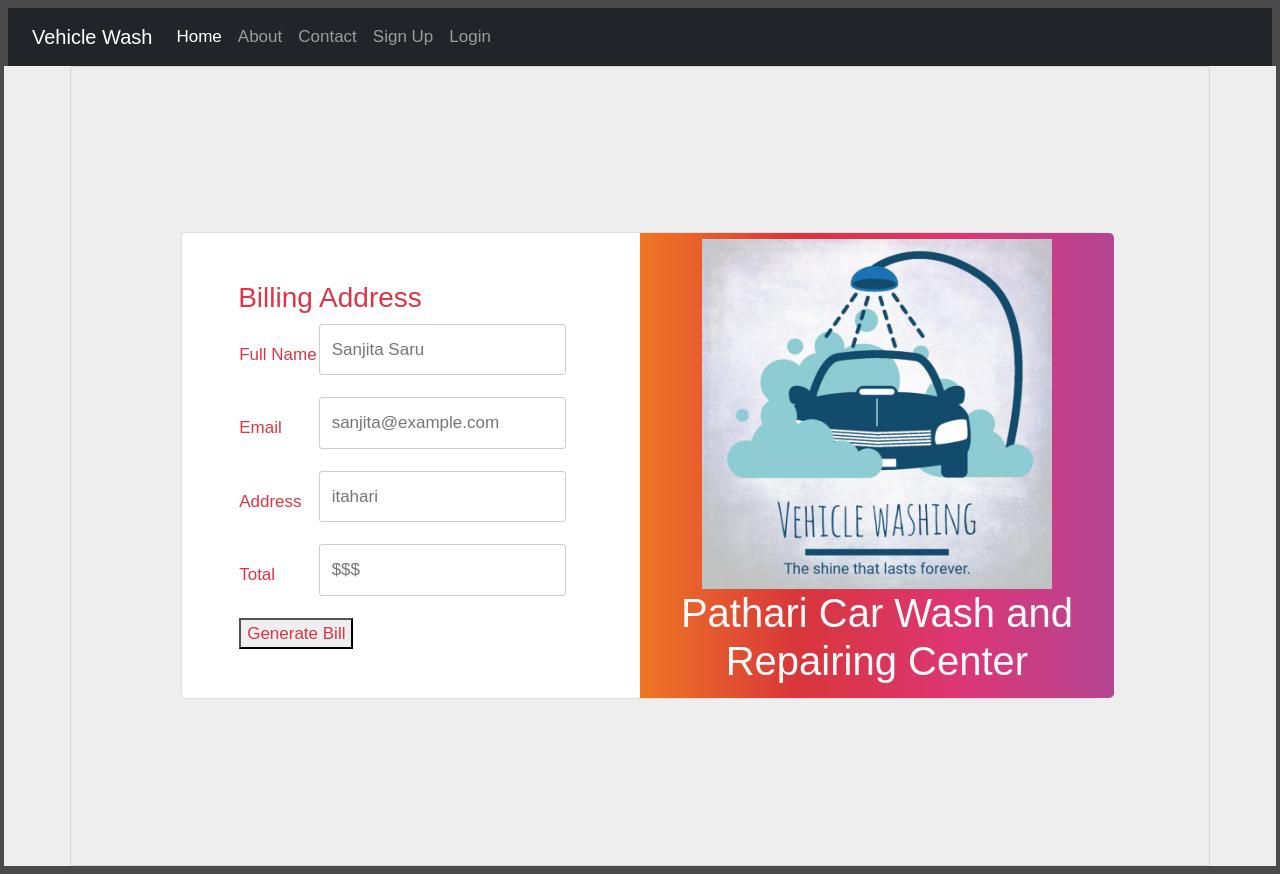
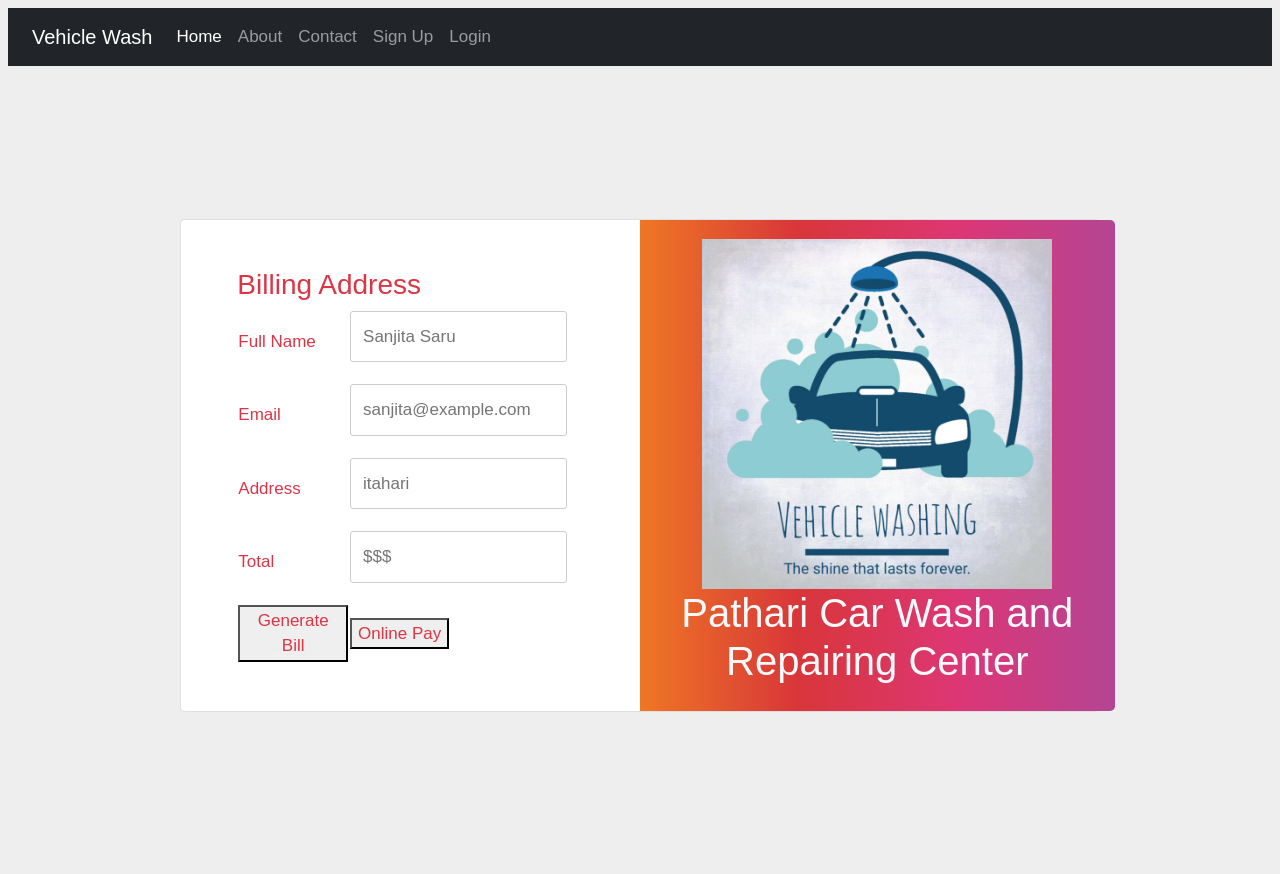
Before and after one commit to buddhalama1997/Vechilewash, a Django app: page /vehicle/billing/ in a window 1280 px wide. Run offline with Django 4.2, Linux system fonts and the light colour scheme; some libraries are stand-ins or nearby versions.

Commit message:
GUI and Update

```diff
--- a/home/static/blog/css/style.css
+++ b/home/static/blog/css/style.css
@@ -1,10 +1,10 @@
 body{
-  background-color: rgb(75, 74, 74);
+  background-color:#eee;
   color:antiquewhite;
 }
 
 .jumbo-color{
-  background-color: rgb(83, 81, 81);
+  background-color: white;
 }
 
 form-control{
@@ -52,8 +52,8 @@ body {
 
 .container {
   padding: 5px 20px 15px 20px;
-  border: 1px solid lightgrey;
-  border-radius: 3px;
+
+
 }
 
 input[type=text] {
--- a/home/templates/vehicle/base.html
+++ b/home/templates/vehicle/base.html
@@ -7,8 +7,8 @@
     <meta name="viewport" content="width=device-width, initial-scale=1.0">
     <title>Pathari Car Wash and Repairing Center</title>
     <link rel="stylesheet" href="{% static 'blog/css/bootstrap.css' %}">
+    <link rel="stylesheet" href="{% static 'blog/css/login.css' %}">
     <link rel="stylesheet" href="{% static 'blog/css/style.css' %}">
-    <link rel="stylesheet" href="{% static 'blog/css/login.css' %}">
 
 
 </head>
--- a/home/templates/vehicle/billing.html
+++ b/home/templates/vehicle/billing.html
@@ -10,7 +10,7 @@
               <div class="col-lg-6">
                 <div class="card-body p-md-5 mx-md-4">
 
-                <form method="POST" class= "text-danger" action="{% url 'khalti' %}">
+                <form method="POST" class= "text-danger" action="{% url 'generate-pdf' %}">
     {% csrf_token %}
     <div class="row">
       <div class="col-50">
@@ -42,7 +42,8 @@
                 <td><input type="text" id="total" name="total" placeholder="$$$"></td>
             </tr>
             <tr>
-                <td colspan="2"><button type="submit" class="text-danger">Generate Bill</button></td>
+                <td><button type="submit" class="text-danger" name="bill">Generate Bill</button></td>
+                <td><button type="submit" class="text-danger" name="online">Online Pay</button></td>
             </tr>
         </table>
       </div>
--- a/home/views.py
+++ b/home/views.py
@@ -182,37 +182,50 @@ def contact(request):
 
 
 def generate_pdf(request):
-    # Process the form submission and retrieve the form data
-    name = request.POST.get('name')
-    email = request.POST.get('email')
-    address = request.POST.get('address')
-    total = request.POST.get('total')
+    if request.method == 'POST':
+        if 'bill' in request.POST:
+            # Handle Button 1 click
+            # Redirect to URL for Button 1
+            # Process the form submission and retrieve the form data
+            name = request.POST.get('name')
+            email = request.POST.get('email')
+            address = request.POST.get('address')
+            total = request.POST.get('total')
 
 
-    buffer = io.BytesIO()
+            buffer = io.BytesIO()
 
-    # Create the PDF object, using the buffer as its "file."
-    p = canvas.Canvas(buffer)
+            # Create the PDF object, using the buffer as its "file."
+            p = canvas.Canvas(buffer)
 
-    # Draw things on the PDF. Here's where the PDF generation happens.
-    # See the ReportLab documentation for the full list of functionality.
-    p.drawString(100, 750, "Pathari Car Wash and Repairing Center")
-    p.drawString(100, 700, "Bill Amount")
-    p.drawString(100, 650, "Name    :")
-    p.drawString(200, 650, name)
+            # Draw things on the PDF. Here's where the PDF generation happens.
+            # See the ReportLab documentation for the full list of functionality.
+            p.drawString(100, 750, "Pathari Car Wash and Repairing Center")
+            p.drawString(100, 700, "Bill Amount")
+            p.drawString(100, 650, "Name    :")
+            p.drawString(200, 650, name)
 
-    p.drawString(100, 600, "Email   :")
-    p.drawString(200, 600, email)
-    p.drawString(100, 550, "Address :")
-    p.drawString(200, 550, address)
-    p.drawString(100, 500, "Total    :")
-    p.drawString(200, 500, total)
-    # Close the PDF object cleanly, and we're done.
-    p.showPage()
-    p.save()
-    # File response with PDF content.
-    pdf = buffer.getvalue()
-    buffer.close()
-    response = HttpResponse(pdf, content_type='application/pdf')
-    response['Content-Disposition'] = 'attachment; filename="hello.pdf"'
-    return response
+            p.drawString(100, 600, "Email   :")
+            p.drawString(200, 600, email)
+            p.drawString(100, 550, "Address :")
+            p.drawString(200, 550, address)
+            p.drawString(100, 500, "Total    :")
+            p.drawString(200, 500, total)
+            # Close the PDF object cleanly, and we're done.
+            p.showPage()
+            p.save()
+            # File response with PDF content.
+            pdf = buffer.getvalue()
+            buffer.close()
+            response = HttpResponse(pdf, content_type='application/pdf')
+            response['Content-Disposition'] = 'attachment; filename="hello.pdf"'
+            return response
+
+        elif 'online' in request.POST:
+            # Handle Button 2 click
+            # Redirect to URL for Button 2
+            total = request.POST.get('total')
+            return render(request,'vehicle/khalti.html',{'total':total})
+    else:
+        # Render the template for GET request
+        return render(request,'vehicle/billing.html')
```
Also changed, not shown: VechileWash/settings.py (+6 -2 lines), db.sqlite3.
